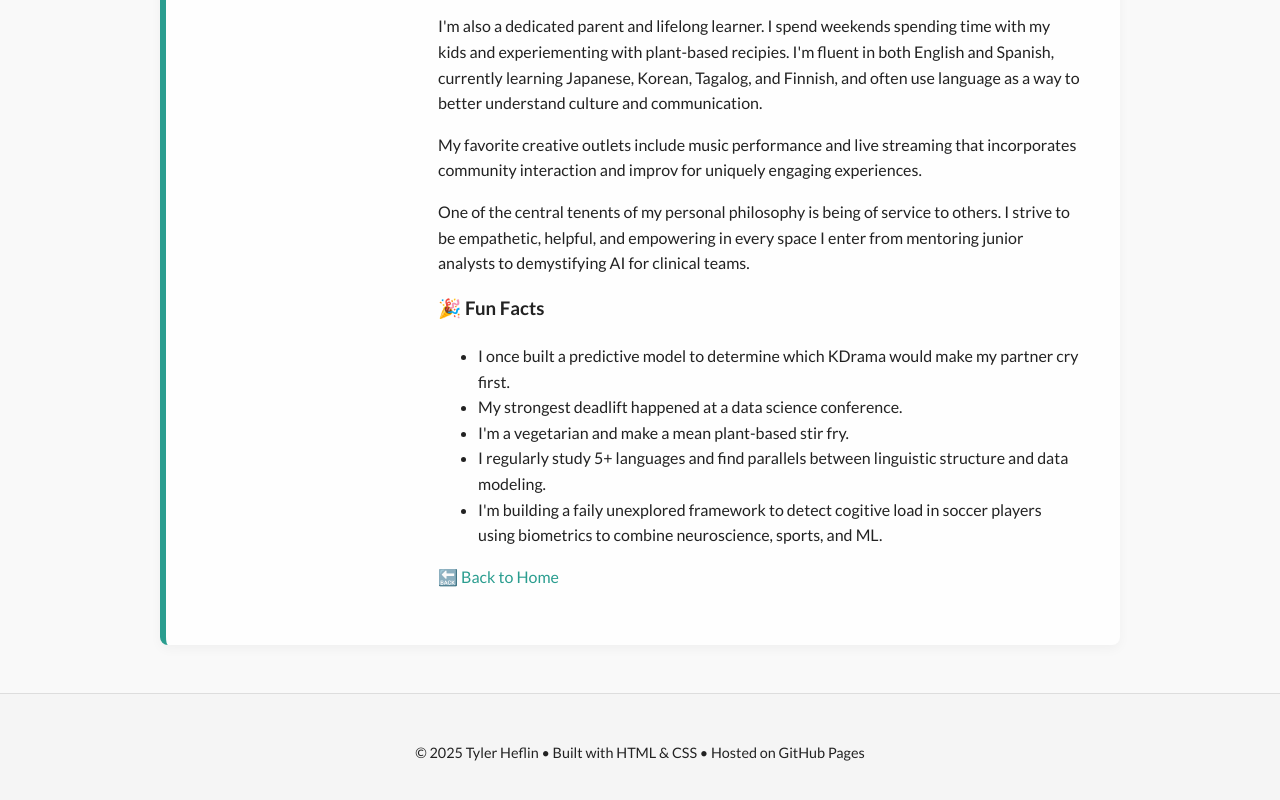
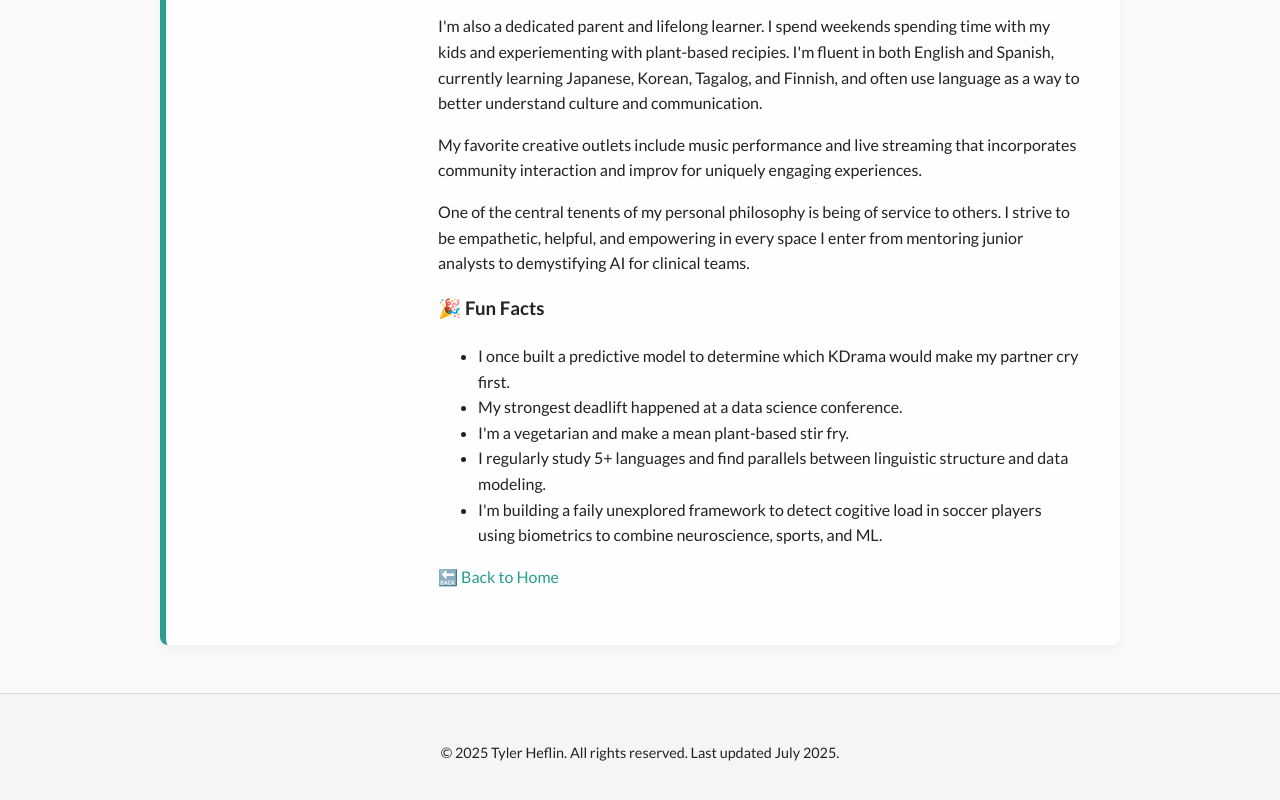
Before and after one commit to thfln/Portfolio, a plain HTML site: page about.html in a window 1280 px wide. Shown: the part 1557-2357 px from the top of the page. Drawn offline with Linux system fonts and the light colour scheme.

Commit message:
Update about.html footer

```diff
--- a/about.html
+++ b/about.html
@@ -93,7 +93,7 @@
   </section>
 
   <footer>
-    <p>© 2025 Tyler Heflin • Built with HTML & CSS • Hosted on GitHub Pages</p>
+    <p>© 2025 Tyler Heflin. All rights reserved. Last updated July 2025.</p>
   </footer>
 </body>
 </html>
```
